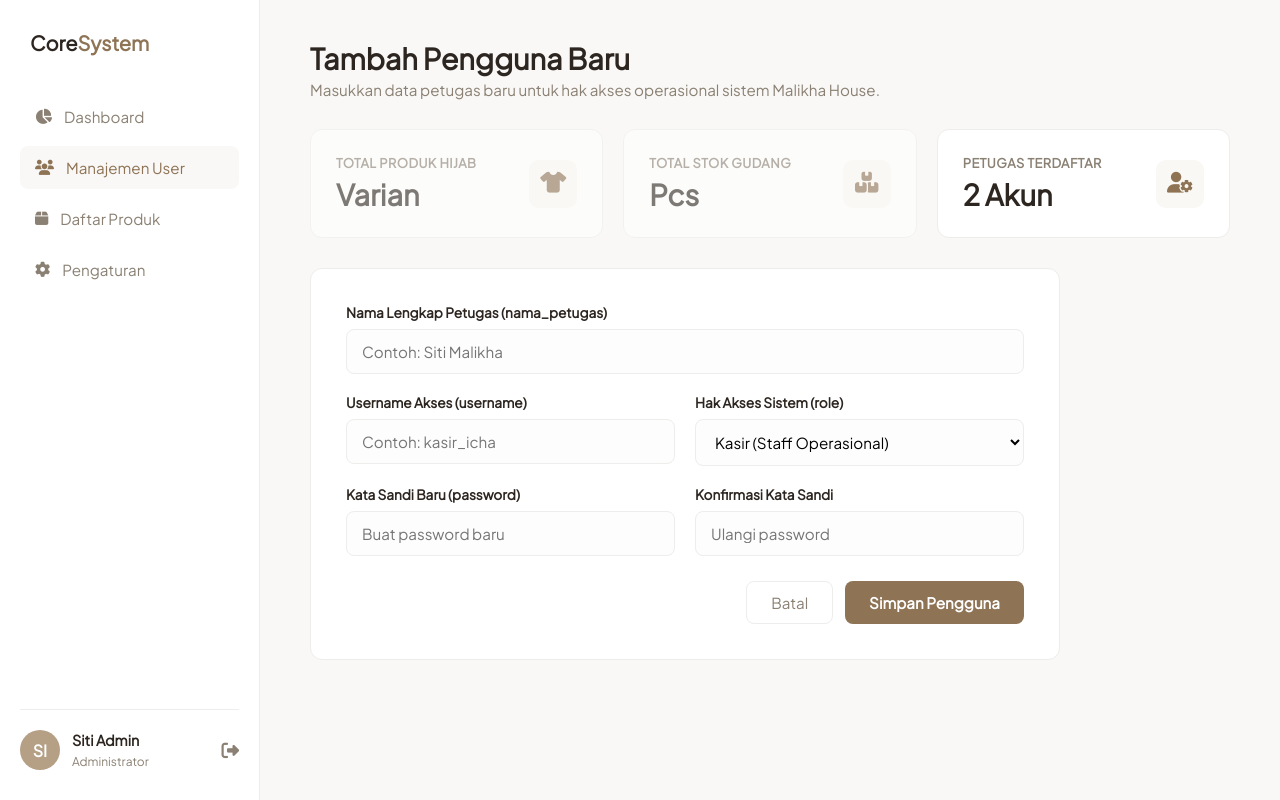
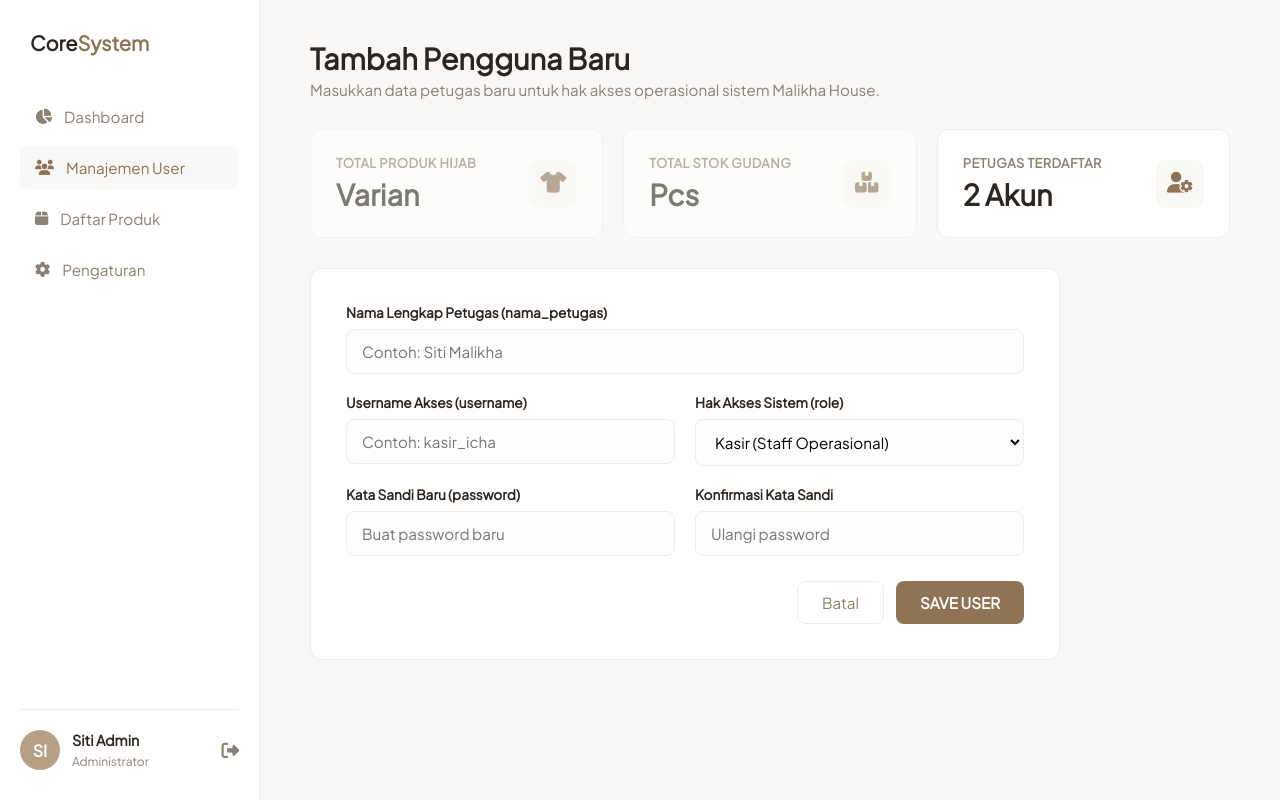
Before and after one commit to Icha-aa/UAS-2388010001, a PHP site: page /tambah_user.php in a window 1280 px wide. Run offline with PHP 8.4, Linux system fonts and the light colour scheme; data comes from the database, SQL or seed files in the repository.

Commit message:
git commit -m "Update edit_produk.php and manajemen_user.php"

```diff
--- a/dynamic-app/tambah_user.php
+++ b/dynamic-app/tambah_user.php
@@ -216,7 +216,7 @@ $inisial = strtoupper(substr($nama_user, 0, 2));
 
                 <div class="btn-group-form">
                     <a href="dashboard.php" class="btn-cancel">Batal</a>
-                    <button type="submit" class="btn-submit">Simpan Pengguna</button>
+                    <button type="submit" class="btn-submit">SAVE USER</button>
                 </div>
             </form>
         </div>
```
